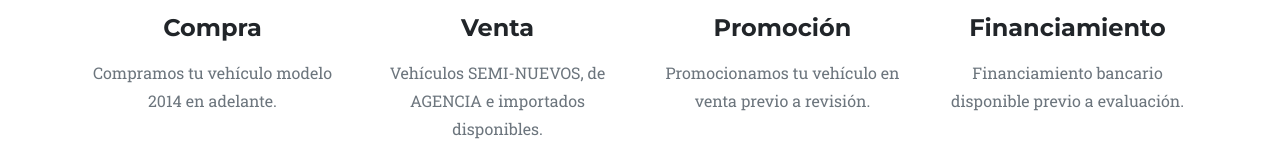
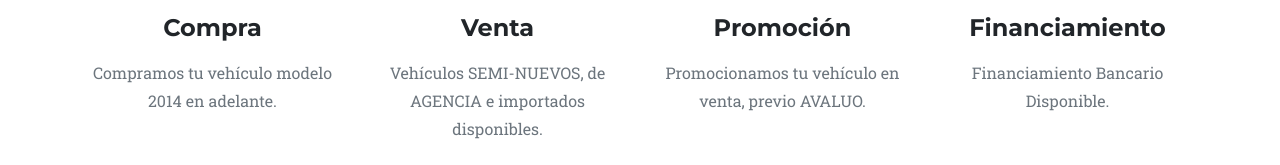
Before and after one commit to miguelgnz/autotradeprod, a React (Create React App) app: page / in a window 1280 px wide. Shown: the part 966-1131 px from the top of the page. Built offline with nearby package versions, Linux system fonts and the light colour scheme; the HTML template or start-up script is replaced by a standard one.

Commit message:
Final changes before deployment

```diff
--- a/src/components/layout/About.js
+++ b/src/components/layout/About.js
@@ -18,7 +18,7 @@ export const About = () => {
                             <div className="timeline-heading">
                                 <h4 className="subheading">¿Quiénes somos?</h4>
                             </div>
-                            <div className="timeline-body"><p className="text-muted">Somos un predio virtual con más de 8 años de experiencia en el mercado, poniendo a disposición de nuestros clientes vehículos 100% confiables a precios competitivos con opción de financiamiento bancario, consignación o pago de contado.</p></div>
+                            <div className="timeline-body"><p className="text-muted">Somos un predio virtual con más de 15 años de experiencia en el mercado, poniendo a disposición de nuestros clientes vehículos 100% confiables a precios competitivos. Ofrecemos FINANCIAMIENTO BANCARIO, CONSIGNACIÓN o PAGO DE CONTADO..</p></div>
                         </div>
                     </li>
                     <li className="timeline-inverted">
--- a/src/components/layout/Services.js
+++ b/src/components/layout/Services.js
@@ -30,7 +30,7 @@ export const Services = () => {
                             <i className="fas fa-bullhorn fa-stack-1x fa-inverse"></i>
                         </span>
                         <h4 className="my-3">Promoción</h4>
-                        <p className="text-muted">Promocionamos tu vehículo en venta previo a revisión.</p>
+                        <p className="text-muted">Promocionamos tu vehículo en venta, previo AVALUO.</p>
                     </div>
                     <div className="col-md-3">
                         <span className="fa-stack fa-4x">
@@ -38,7 +38,7 @@ export const Services = () => {
                             <i className="fas fa-university fa-stack-1x fa-inverse"></i>
                         </span>
                         <h4 className="my-3">Financiamiento</h4>
-                        <p className="text-muted">Financiamiento bancario disponible previo a evaluación.</p>
+                        <p className="text-muted">Financiamiento Bancario Disponible.</p>
                     </div>
                 </div>
             </div>
```
